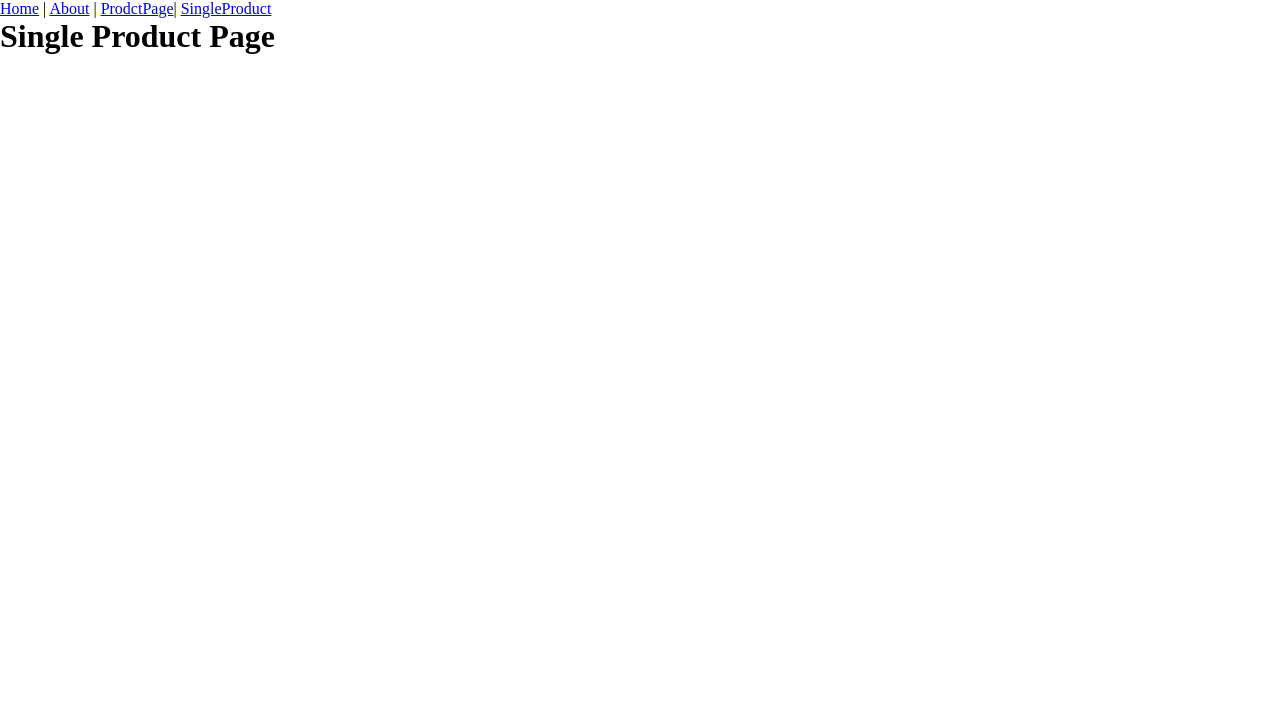
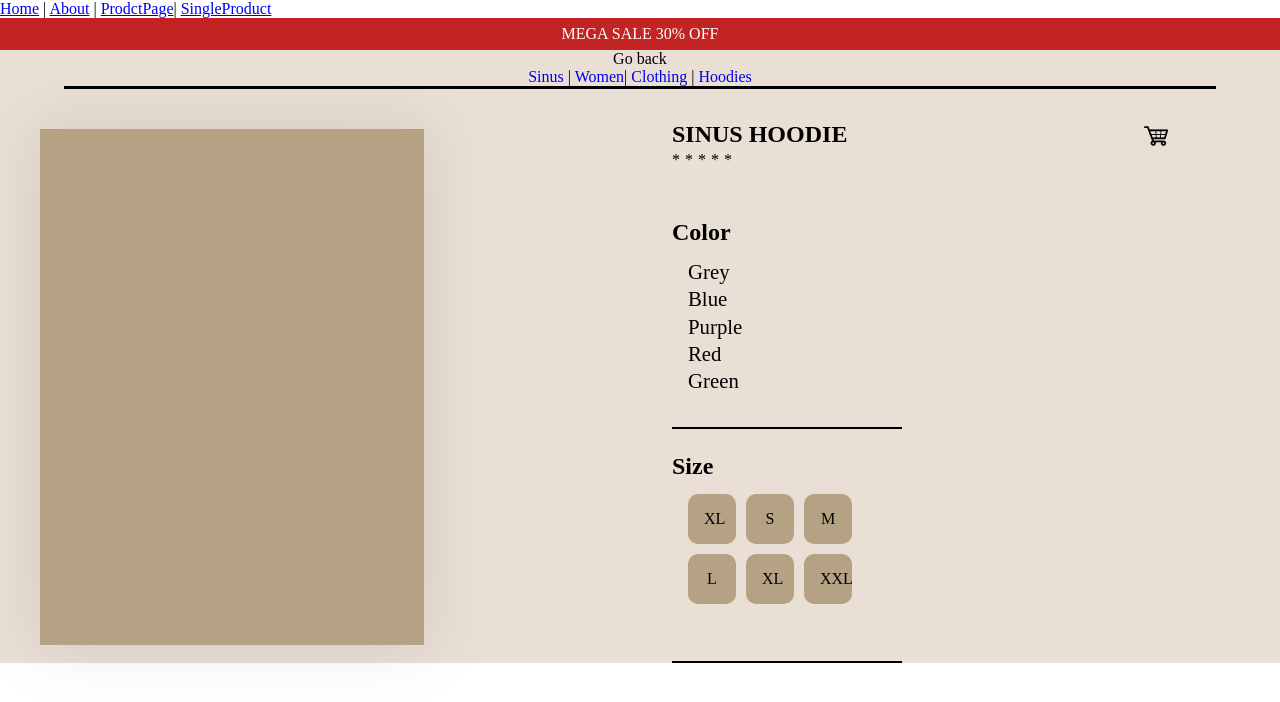
Before and after one commit to Fabiolillman/sinus-project, a Vue app: page /SingleProduct in a window 1280 px wide. Shown: the top 702 px of the page. Built offline with nearby package versions, Linux system fonts and the light colour scheme.

Commit message:
Add sinle product view layout and cart icon

```diff
--- a/src/views/SingleProduct.vue
+++ b/src/views/SingleProduct.vue
@@ -1,15 +1,226 @@
 <template>
   <div>
-      <h1>Single Product Page</h1>
+    <div class="single-product-page-main">
+      <div class="sales">MEGA SALE 30% OFF</div>
+      <header>
+        <a href="">Go back</a>
+        <div class="link-pathing">
+          <router-link to="/">Sinus</router-link> |
+          <router-link to="/">Women</router-link>|
+          <router-link to="/">Clothing</router-link> |
+          <router-link to="/hoodies">Hoodies</router-link>
+        </div>
+        <div class="line-break"></div>
+
+      </header>
+      <main class="single-product-main">
+        <div class="product-image">
+          <p></p>
+        </div>
+        <div class="aside-wrap">
+          <aside class="filter-columns">
+            <div class="product-main">
+              <h2>SINUS HOODIE</h2>
+              <img src="@/assets/ICON-Cart.png" alt="cart">
+            </div>
+            <div class="star-layout">
+            <div v-for="star in 5" :key="star">*</div>
+            </div>
+            <div class="filter-box filter-box-color">
+              <h2>Color</h2>
+              <a v-for="color in colors" :key="color" href="">{{color}}</a>
+            </div>
+            <div class="filter-box filter-box-size">
+              <h2>Size</h2>
+              <div class="button-wrap">
+                <a href="">XL</a>
+                <a href="">S</a>
+                <a href="">M</a>
+                <a href="">L</a>
+                <a href="">XL</a>
+                <a href="">XXL</a>
+              </div>
+            </div>
+          </aside>
+          <aside class="product-list"></aside>
+        </div>
+      </main>
+    </div>
   </div>
 </template>
 
 <script>
 export default {
-
-}
+  data() { return {
+    colors: ["Grey","Blue","Purple","Red","Green"]
+  }}
+};
 </script>
 
-<style>
+<style scoped>
+* {
+  text-decoration: none;
+  padding: 0;
+  margin: 0;
+}
+
+.single-product-page-main {
+  max-width: 90rem;
+  background: #eadfd5;
+  margin: auto;
+  text-align: center;
+}
+
+.single-product-main {
+  display: grid;
+  grid-template-columns: 1fr 1fr;
+   align-items: top;
+  justify-content: center;
+  align-content: center;
+}
+
+.product-image {
+  height: 90%;
+    width: 60%;
+    filter: drop-shadow(0px 0px 32px rgba(0, 0, 0, 0.1));
+    background-color: #B5A183;
+    margin: 40px;
+}
+
+.sales {
+  width: 100%;
+  height: 2rem;
+  background: #c22323;
+  color: WHITE;
+  display: flex;
+  justify-content: center;
+  align-items: center;
+}
+
+.line-break {
+  width: 90%;
+  height: 0.18rem;
+  background: #000000;
+  margin: auto;
+}
+
+header p {
+  margin: 2rem;
+  font-family: Raleway;
+  font-style: italic;
+  font-weight: normal;
+}
+
+.top-main {
+  margin: auto;
+  width: 90%;
+  display: flex;
+  flex-direction: row;
+  /* background: yellow; */
+  justify-content: space-between;
+}
+
+select {
+  width: 17rem;
+  height: 3rem;
+  background: #352d1f;
+  color: white;
+}
+
+.top-main select {
+  margin-top: 1rem;
+}
+
+.top-text-wrap h2 {
+  font-size: 2.2rem;
+}
+
+.top-text-wrap p {
+  font-size: 1.5rem;
+}
+
+.aside-wrap {
+  padding-top: 2rem;
+  margin: auto;
+  width: 90%;
+  display: flex;
+  flex-direction: row;
+}
+
+.filter-columns {
+  width: 40%;
+  max-width: 15rem;
+}
+
+.product-list {
+  height: 400px;
+  width: 60%;
+}
+
+.top-main {
+  margin: auto;
+}
+
+.filter-box {
+  height: 13rem;
+  border-bottom: 2px solid black;
+}
+
+.filter-box h2 {
+  padding-bottom: 0.8rem;
+}
+
+.filter-box-color {
+  text-align: start;
+  display: flex;
+  flex-direction: column;
+}
+
+.filter-box-color a {
+  font-size: 1.3rem;
+  padding: 0.1rem 1rem 0.1rem 1rem;
+  text-align: start;
+}
+
+a:visited {
+  color: black;
+}
+
+.filter-box-size {
+  text-align: start;
+  margin-top: 1.5rem;
+}
+
+.button-wrap {
+  text-align: center;
+  padding: 0.1rem 1rem 0.1rem 1rem;
+  max-width: 40%;
+  display: grid;
+  grid-template-columns: 3rem 3rem 3rem;
+  grid-template-rows: 1fr 1fr;
+  column-gap: 10px;
+  row-gap: 10px;
+}
+
+.filter-box-size a {
+  border-radius: 10px;
+  background: #b5a183;
+  padding: 1rem;
+  box-sizing: border-box;
+}
+
+.product-main {
+  display: flex;
+    flex-direction: row;
+    justify-content: space-between;
+    min-width: 500px;
+}
+
+.star-layout {
+   display: flex;
+    flex-direction: row;
+    gap:5px;
+    margin: 0 0 50px 0;
+}
 
 </style>
```
Also changed, not shown: src/assets/ICON-Cart.png (added).
